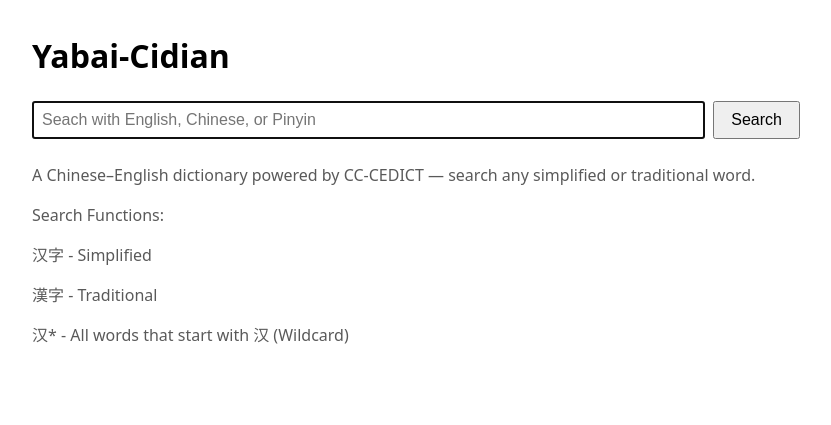
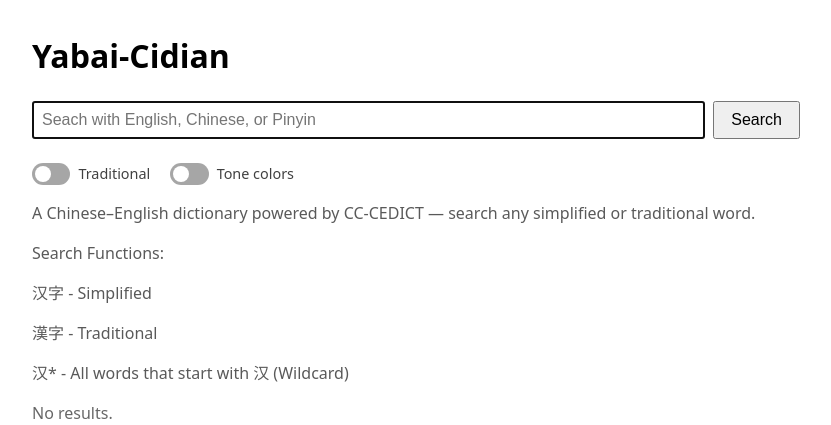
Before and after one commit to Furretar/Yabai-Search-ZH, a FastAPI app: page / in a window 1280 px wide. Shown: the top 425 px of the page, without its empty margins (224-1055 px from the left). Run offline with FastAPI, Linux system fonts and the light colour scheme.

Commit message:
fix furigana stlying, add local storage
added switches for simplified and traditional and tone colors

```diff
--- a/yabai_cidian/static/app.js
+++ b/yabai_cidian/static/app.js
@@ -5,6 +5,14 @@
 const form = document.getElementById("search-form");
 const input = document.getElementById("q");
 const results = document.getElementById("results");
+const scriptToggle = document.getElementById("script-toggle");
+const toneToggle = document.getElementById("tone-toggle");
+
+// Display options. script: "simplified" | "traditional"; toneColoring: on/off.
+const state = { script: "simplified", toneColoring: false };
+
+// The most recent results, kept so the toggles can re-render without re-fetching.
+let currentEntries = [];
 
 // Tone-marked forms for each base vowel (index 0 = tone 1 ... 3 = tone 4).
 const TONE_MARKS = {
@@ -21,6 +29,22 @@ const TONE_MARKS = {
   U: "ŪÚǓÙ",
   Ü: "ǕǗǙǛ",
 };
+
+// Reverse map: a tone-marked character -> its tone number (1-4).
+const TONE_BY_MARK = {};
+for (const marks of Object.values(TONE_MARKS)) {
+  [...marks].forEach((char, i) => {
+    TONE_BY_MARK[char] = i + 1;
+  });
+}
+
+// Tone of a marked syllable (5 = neutral / no mark).
+function toneOf(syllable) {
+  for (const char of syllable) {
+    if (TONE_BY_MARK[char]) return TONE_BY_MARK[char];
+  }
+  return 5;
+}
 
 // Add the tone mark to one numeric syllable, e.g. "guo2" -> "guó".
 function markSyllable(syllable) {
@@ -49,26 +73,41 @@ function numericToMarked(pinyin) {
   return pinyin.split(/\s+/).map(markSyllable).join(" ");
 }
 
-// Build furigana: the pinyin as a line above the characters, each a single
-// line of text (not native <ruby>, not per-character cells). That way the
-// browser treats each line as one selectable unit and a double-click grabs the
-// whole line immediately.
+// One cell of the furigana grid: kind is "reading" (top row) or "char" (bottom
+// row); `column` is the CSS grid-column value. Tone coloring, when on, adds a
+// tone class so the cell can be colored.
+function gridCell(kind, content, column, tone) {
+  const cell = document.createElement("span");
+  cell.className = tone ? `${kind} tone${tone}` : kind;
+  cell.textContent = content;
+  cell.style.gridRow = kind === "reading" ? "1" : "2";
+  cell.style.gridColumn = column;
+  return cell;
+}
+
+// Build furigana: a two-row grid, one column per character, so each reading sits
+// above its character and the word is as wide as its reading. Readings come
+// first in the DOM (then all characters) so a range over a single kind is
+// contiguous — used by the double-click handler below.
 function furigana(text, pinyin) {
+  const chars = [...text];
+  const syllables = pinyin.split(/\s+/).filter(Boolean);
   const node = document.createElement("span");
   node.className = "furigana";
 
-  // The reading is one line. Non-breaking spaces keep it a single selectable
-  // unit (a normal space would let a double-click grab just one syllable).
-  const reading = document.createElement("span");
-  reading.className = "reading";
-  reading.textContent = pinyin.split(/\s+/).filter(Boolean).join("\u00a0");
-
-  // The characters are a separate line, so selecting the word skips the reading.
-  const chars = document.createElement("span");
-  chars.className = "char";
-  chars.textContent = text;
-
-  node.append(reading, chars);
+  if (chars.length === syllables.length) {
+    const colored = state.toneColoring;
+    chars.forEach((_, i) => {
+      node.append(gridCell("reading", syllables[i], String(i + 1), colored ? toneOf(syllables[i]) : 0));
+    });
+    chars.forEach((char, i) => {
+      node.append(gridCell("char", char, String(i + 1), colored ? toneOf(syllables[i]) : 0));
+    });
+  } else {
+    // Counts differ: put the whole reading above the whole word.
+    node.append(gridCell("reading", pinyin, "1 / -1", 0));
+    node.append(gridCell("char", text, "1 / -1", 0));
+  }
   return node;
 }
 
@@ -95,6 +134,7 @@ function renderDefinition(text) {
 
 // Build the results list from the array of entries returned by the API.
 function render(entries) {
+  currentEntries = entries;
   results.replaceChildren(); // clear previous results
 
   if (!entries.length) {
@@ -105,27 +145,30 @@ function render(entries) {
     return;
   }
 
+  const useTraditional = state.script === "traditional";
+
   for (const entry of entries) {
+    // Show the chosen script as the main word; keep the other for "other forms".
+    const primary = useTraditional ? entry.traditional : entry.simplified;
+    const other = useTraditional ? entry.simplified : entry.traditional;
+
     const row = document.createElement("div");
     row.className = "entry";
 
-    // The word (always simplified) with pinyin above each character.
     const hanzi = document.createElement("span");
     hanzi.className = "hanzi";
-    hanzi.append(furigana(entry.simplified, entry.pinyin));
+    hanzi.append(furigana(primary, entry.pinyin));
 
-    // The definition, with cross-referenced words shown as furigana.
     const defs = document.createElement("div");
     defs.className = "defs";
     defs.append(renderDefinition(entry.english_normalized));
 
     row.append(hanzi, defs);
 
-    // The traditional form, shown when it differs from the simplified one.
-    if (entry.traditional !== entry.simplified) {
+    if (other !== primary) {
       const otherForms = document.createElement("div");
       otherForms.className = "other-forms";
-      otherForms.textContent = `Other forms: ${entry.traditional} 【${entry.pinyin}】`;
+      otherForms.textContent = `Other forms: ${other} 【${entry.pinyin}】`;
       row.append(otherForms);
     }
 
@@ -169,10 +212,45 @@ function restoreFromUrl() {
     search(query);
   } else {
     input.value = "";
-    results.replaceChildren();
+    render([]);
     showTagline(true);
   }
 }
+
+// Load the display preferences from localStorage (if it's available).
+function loadPrefs() {
+  try {
+    const script = localStorage.getItem("yabai-cidian-script");
+    if (script === "traditional" || script === "simplified") state.script = script;
+    state.toneColoring = localStorage.getItem("yabai-cidian-tone") === "true";
+  } catch (e) {
+    // localStorage unavailable — keep the defaults.
+  }
+  scriptToggle.checked = state.script === "traditional";
+  toneToggle.checked = state.toneColoring;
+}
+
+// Persist the display preferences.
+function savePrefs() {
+  try {
+    localStorage.setItem("yabai-cidian-script", state.script);
+    localStorage.setItem("yabai-cidian-tone", String(state.toneColoring));
+  } catch (e) {
+    // localStorage unavailable — nothing to save.
+  }
+}
+
+// Re-render the current results when a display toggle changes.
+scriptToggle.addEventListener("change", () => {
+  state.script = scriptToggle.checked ? "traditional" : "simplified";
+  savePrefs();
+  render(currentEntries);
+});
+toneToggle.addEventListener("change", () => {
+  state.toneColoring = toneToggle.checked;
+  savePrefs();
+  render(currentEntries);
+});
 
 // Run a search when the form is submitted (Enter or the button).
 form.addEventListener("submit", (event) => {
@@ -181,9 +259,8 @@ form.addEventListener("submit", (event) => {
   if (query) performSearch(query);
 });
 
-// Double-clicking a character selects the whole word (all the characters),
-// and double-clicking a reading selects the whole reading line — instead of the
-// single piece the browser would normally pick.
+// Double-click a character to select the whole word, or a reading to select the
+// whole reading line.
 results.addEventListener("dblclick", (event) => {
   const kind = event.target.classList.contains("char")
     ? "char"
@@ -208,5 +285,6 @@ results.addEventListener("dblclick", (event) => {
 // Re-render when the user navigates with the browser's back/forward buttons.
 window.addEventListener("popstate", restoreFromUrl);
 
-// On first load, restore a search from the URL (e.g. after a reload).
+// On first load: apply saved preferences, then restore a search from the URL.
+loadPrefs();
 restoreFromUrl();
--- a/yabai_cidian/static/style.css
+++ b/yabai_cidian/static/style.css
@@ -32,6 +32,56 @@ button {
   font-size: 1rem;
 }
 
+/* Display option switches under the search bar. */
+.toggles {
+  display: flex;
+  gap: 1.25rem;
+  margin-bottom: 1rem;
+  font-size: 0.9rem;
+  color: color-mix(in srgb, currentColor 75%, transparent);
+}
+
+.toggles label {
+  display: inline-flex;
+  align-items: center;
+  gap: 0.5rem;
+  cursor: pointer;
+}
+
+/* Render the checkboxes as slider switches. */
+.toggles input[type="checkbox"] {
+  appearance: none;
+  -webkit-appearance: none;
+  width: 2.4em;
+  height: 1.35em;
+  margin: 0;
+  border-radius: 1em;
+  background: color-mix(in srgb, currentColor 35%, transparent);
+  position: relative;
+  cursor: pointer;
+  transition: background 0.15s ease;
+}
+
+.toggles input[type="checkbox"]::before {
+  content: "";
+  position: absolute;
+  top: 0.18em;
+  left: 0.18em;
+  width: 1em;
+  height: 1em;
+  border-radius: 50%;
+  background: #fff;
+  transition: transform 0.15s ease;
+}
+
+.toggles input[type="checkbox"]:checked {
+  background: #2ecc71;
+}
+
+.toggles input[type="checkbox"]:checked::before {
+  transform: translateX(1.05em);
+}
+
 /* One dictionary result row. Slightly indented on the left to leave a little
    room for furigana wider than the word to spill. */
 .entry {
@@ -44,30 +94,36 @@ button {
   font-size: 1.8rem;
 }
 
-/* Furigana: the reading centered above the word. The word sets the width (so
-   every result's word lines up on the left); the reading is centered over it
-   and may extend past either side. */
+/* Furigana: a two-row grid with one column per character, so each reading sits
+   above its character and the word is exactly as wide as its reading. */
 .furigana {
-  position: relative;
-  display: inline-block;
-  padding-top: 0.6em;
+  display: inline-grid;
+  justify-items: center;
   vertical-align: bottom;
 }
 
 .furigana .reading {
-  position: absolute;
-  top: 0;
-  left: 50%;
-  transform: translateX(-50%);
-  white-space: nowrap;
+  grid-row: 1;
   font-size: 0.55em;
   line-height: 1;
+  white-space: nowrap;
+}
+
+.furigana .char {
+  grid-row: 2;
 }
 
 /* The main word's pinyin is white; furigana inside definitions inherits color. */
 .hanzi .reading {
   color: #fff;
 }
+
+/* Tone coloring (when the "Tone colors" switch is on) — pinyin and characters. */
+.furigana .tone1 { color: #e74c3c; }
+.furigana .tone2 { color: #e67e22; }
+.furigana .tone3 { color: #27ae60; }
+.furigana .tone4 { color: #2980b9; }
+.furigana .tone5 { color: #7f8c8d; }
 
 /* The pinyin reading in a result. */
 .pinyin {
--- a/yabai_cidian/templates/index.html
+++ b/yabai_cidian/templates/index.html
@@ -19,6 +19,11 @@
         <input type="search" id="q" name="q" placeholder="Seach with English, Chinese, or Pinyin" autofocus>
         <button type="submit">Search</button>
     </form>
+    <!-- Display options: which script to show, and tone coloring. -->
+    <div class="toggles">
+        <label><input type="checkbox" id="script-toggle"> Traditional</label>
+        <label><input type="checkbox" id="tone-toggle"> Tone colors</label>
+    </div>
     <!-- Centered description shown under the search bar. -->
     <p class="tagline">A Chinese–English dictionary powered by CC-CEDICT — search any simplified or traditional word.
     <p class="tagline">Search Functions:
```
